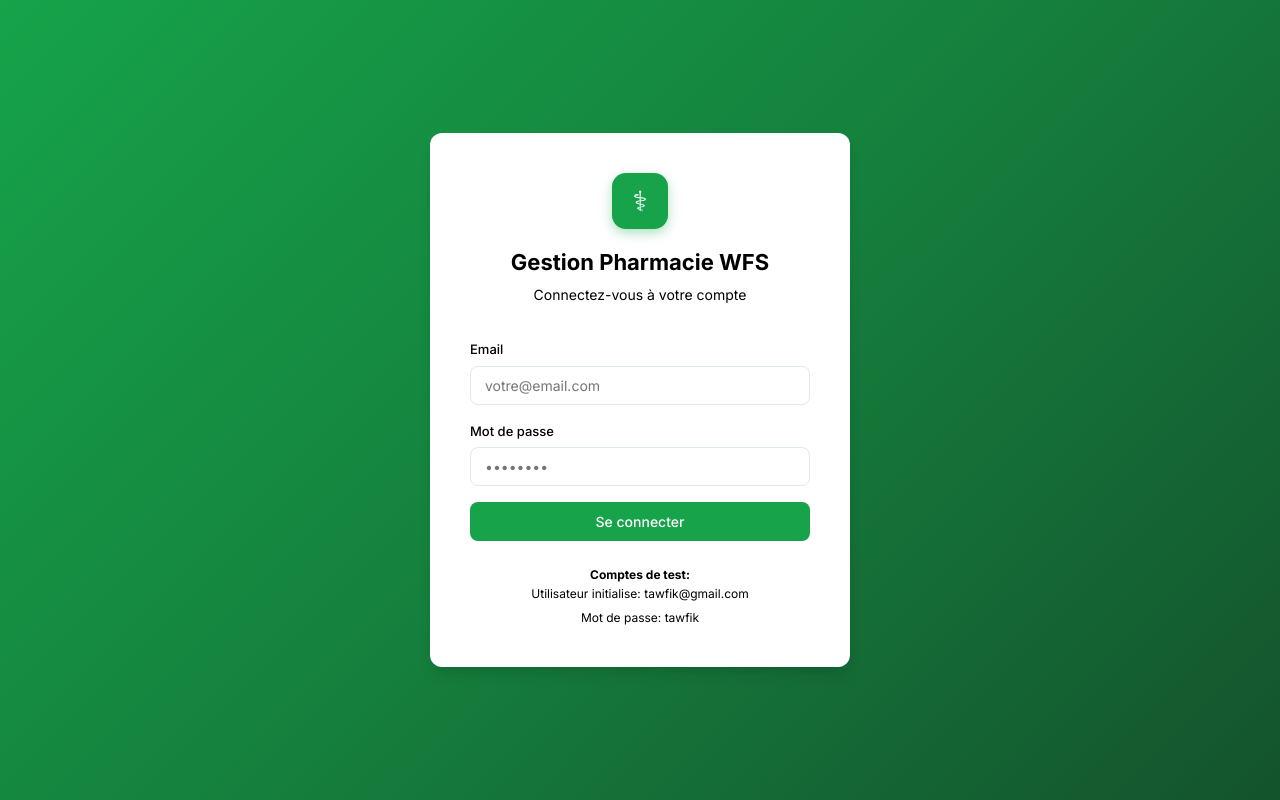
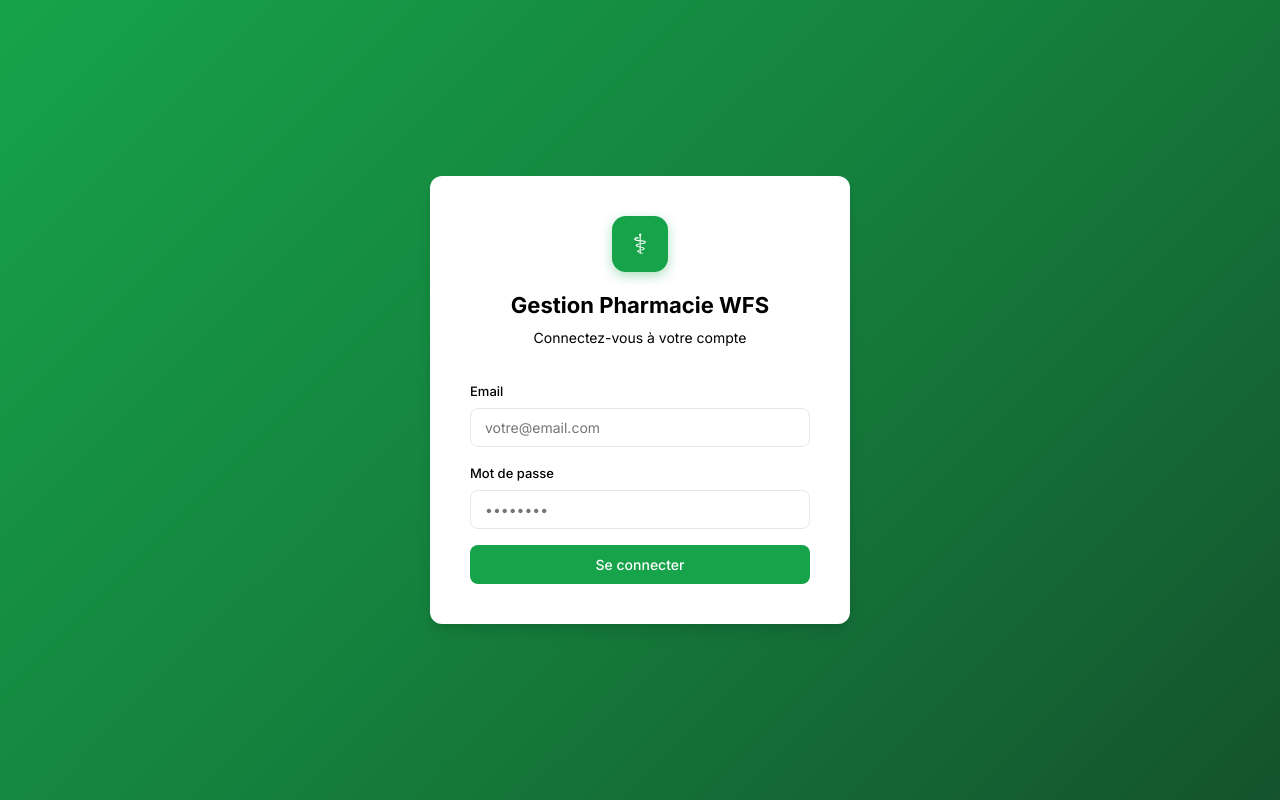
Before and after one commit to Tawfik404/PharmaGestion, a React (Vite) app in the folder frontend/: page /login in a window 1280 px wide. Built offline with nearby package versions, Linux system fonts and the light colour scheme; no server answers.

Commit message:
setup testing accounts and made the project ready for production

```diff
--- a/frontend/src/pages/Login.jsx
+++ b/frontend/src/pages/Login.jsx
@@ -48,11 +48,7 @@ export default function Login() {
           <button type="submit" className="btn btn-primary" style={{ width: '100%', justifyContent: 'center', padding: '11px 16px' }} disabled={submitting}>
             {submitting ? 'Connexion...' : 'Se connecter'}
           </button>
-          <div style={{ textAlign: 'center', fontSize: 12, color: 'var(--text-secondary)', marginTop: 8 }}>
-            <p><strong>Comptes de test:</strong></p>
-            <p>Utilisateur initialise: tawfik@gmail.com</p>
-            <p style={{ marginTop: 4 }}>Mot de passe: tawfik</p>
-          </div>
+
         </form>
       </div>
     </div>
```
Also changed, not shown: 2 other files (tests, documents, lock files or other folders).
